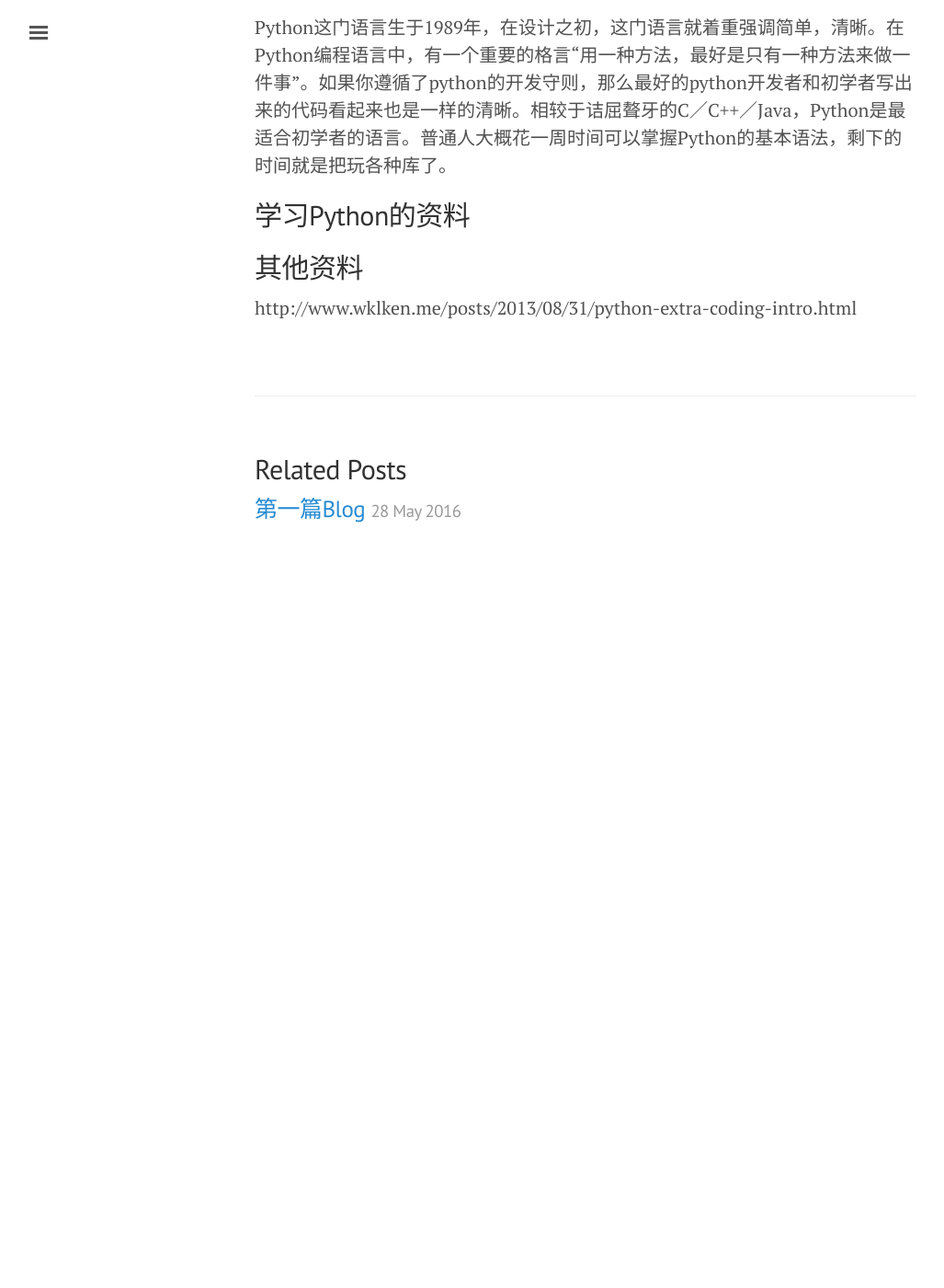
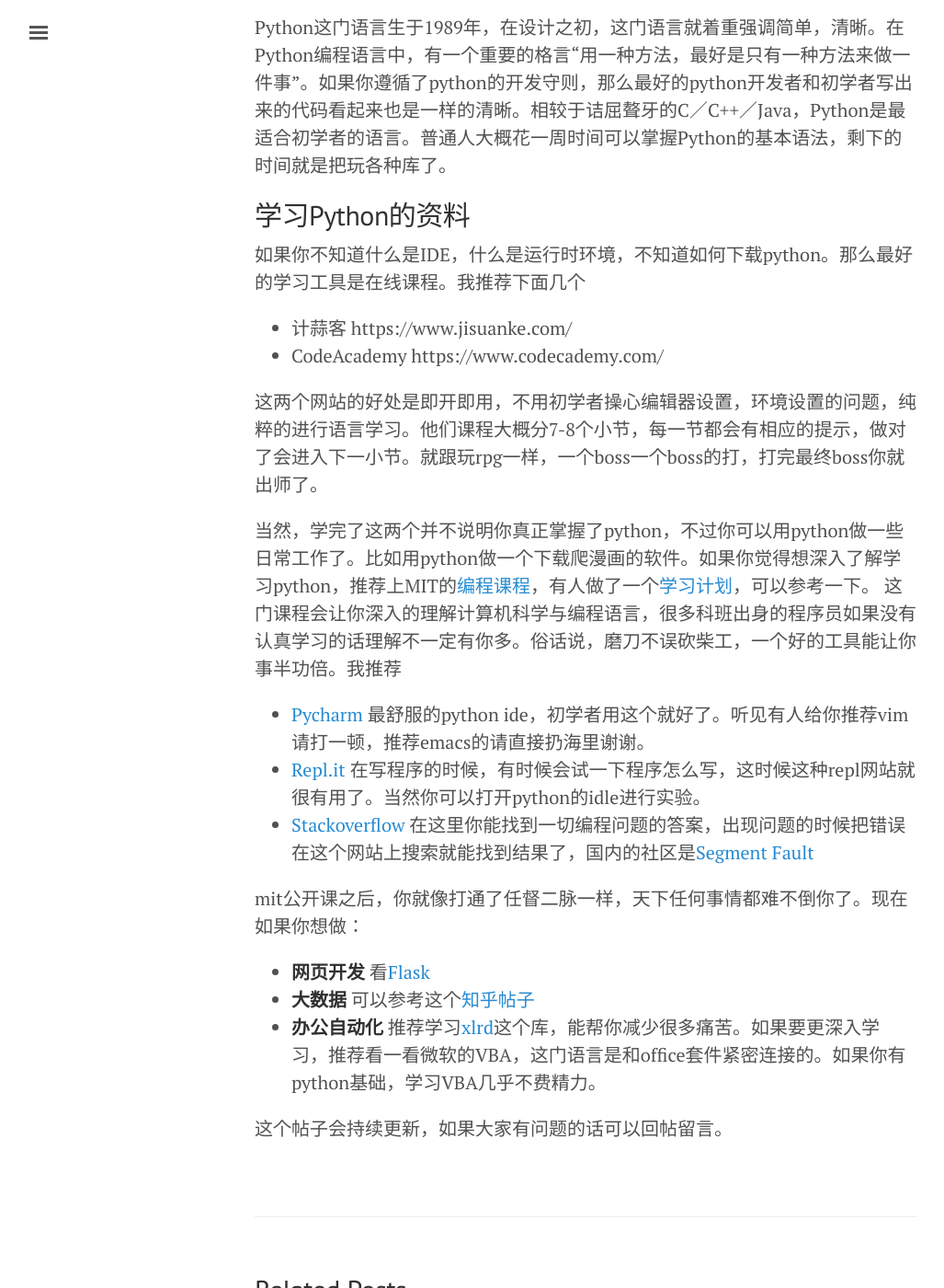
Before and after one commit to smy20011/smy20011.github.io, a Jekyll site: the page built from _posts/2016-06-23-python-learn-resources.md, in a window 1280 px wide and 1400 px high, scrolled down 525 px. Shown: the whole window at 92% size, without its empty margins (3-1030 px from the left). Built offline with Jekyll 4.4.1, drawn with Linux system fonts in a browser that asks for light colours; before the commit the page ends 1155 px from its top, so only the background shows below that.

Commit message:
Updated 2016-06-23-python-learn-resources.md

```diff
--- a/_posts/2016-06-23-python-learn-resources.md
+++ b/_posts/2016-06-23-python-learn-resources.md
@@ -3,7 +3,6 @@
 title: Python Resource For Beginners
 categories: programming
 layout: post
-tags: ''
 ---
 ## 为什么要学Python
 
@@ -13,7 +12,24 @@
 
 ## 学习Python的资料
 
+如果你不知道什么是IDE，什么是运行时环境，不知道如何下载python。那么最好的学习工具是在线课程。我推荐下面几个
 
+* 计蒜客 https://www.jisuanke.com/
+* CodeAcademy https://www.codecademy.com/
 
-## 其他资料
-http://www.wklken.me/posts/2013/08/31/python-extra-coding-intro.html
+这两个网站的好处是即开即用，不用初学者操心编辑器设置，环境设置的问题，纯粹的进行语言学习。他们课程大概分7-8个小节，每一节都会有相应的提示，做对了会进入下一小节。就跟玩rpg一样，一个boss一个boss的打，打完最终boss你就出师了。
+
+当然，学完了这两个并不说明你真正掌握了python，不过你可以用python做一些日常工作了。比如用python做一个下载爬漫画的软件。如果你觉得想深入了解学习python，推荐上MIT的[编程课程](http://open.163.com/special/opencourse/bianchengdaolun.html)，有人做了一个[学习计划](http://study.163.com/plan/planIntroduction.htm?id=1222079&from=study&edusave=1)，可以参考一下。
+这门课程会让你深入的理解计算机科学与编程语言，很多科班出身的程序员如果没有认真学习的话理解不一定有你多。俗话说，磨刀不误砍柴工，一个好的工具能让你事半功倍。我推荐
+
+* [Pycharm](https://www.jetbrains.com/pycharm/download) 最舒服的python ide，初学者用这个就好了。听见有人给你推荐vim请打一顿，推荐emacs的请直接扔海里谢谢。
+* [Repl.it](https://repl.it/) 在写程序的时候，有时候会试一下程序怎么写，这时候这种repl网站就很有用了。当然你可以打开python的idle进行实验。
+* [Stackoverflow](http://stackoverflow.com/) 在这里你能找到一切编程问题的答案，出现问题的时候把错误在这个网站上搜索就能找到结果了，国内的社区是[Segment Fault](https://segmentfault.com/)
+
+mit公开课之后，你就像打通了任督二脉一样，天下任何事情都难不倒你了。现在如果你想做：
+
+* **网页开发** 看[Flask](http://flask.pocoo.org/)
+* **大数据** 可以参考这个[知乎帖子](https://www.zhihu.com/question/36254617)
+* **办公自动化** 推荐学习[xlrd](https://github.com/python-excel/xlrd)这个库，能帮你减少很多痛苦。如果要更深入学习，推荐看一看微软的VBA，这门语言是和office套件紧密连接的。如果你有python基础，学习VBA几乎不费精力。
+
+这个帖子会持续更新，如果大家有问题的话可以回帖留言。
```
